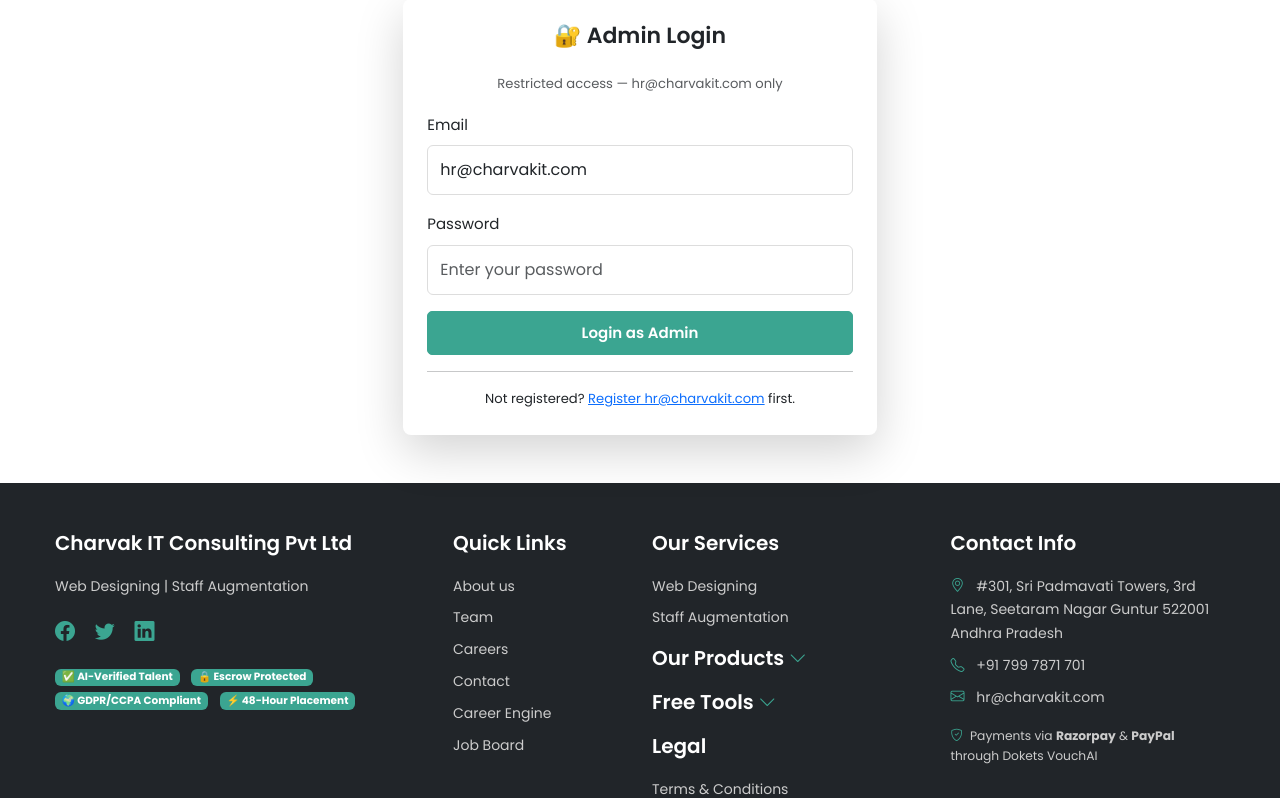
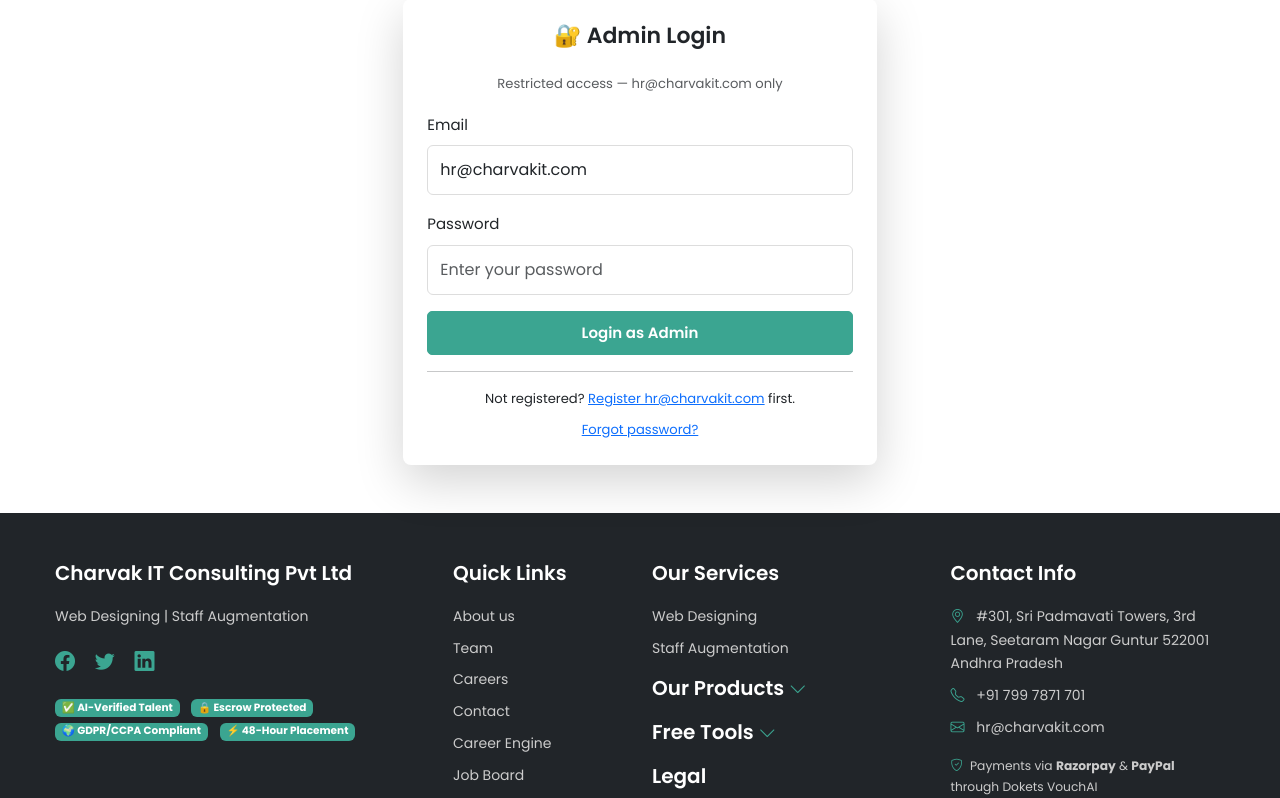
Before and after one commit to ashokdokets-cpu/charvakit-website, a Python web app: template templates/admin-login.html in a window 1280 px wide. Shown: the part 169-967 px from the top of the page. Run offline with Jinja, Linux system fonts and the light colour scheme; the template is opened without the code that fills it, so the values that code supplies are empty; some libraries are stand-ins or nearby versions.

Commit message:
Add forgot password link to admin login

```diff
--- a/templates/admin-login.html
+++ b/templates/admin-login.html
@@ -23,6 +23,9 @@
                     <hr>
                     <p class="text-center small mb-0">
                         Not registered? <a href="/register">Register hr@charvakit.com</a> first.
+                    </p>
+ <p class="text-center small mt-2 mb-0">
+                        <a href="#" onclick="alert('Contact hr@charvakit.com to reset password')">Forgot password?</a>
                     </p>
                 </div>
             </div>
```
